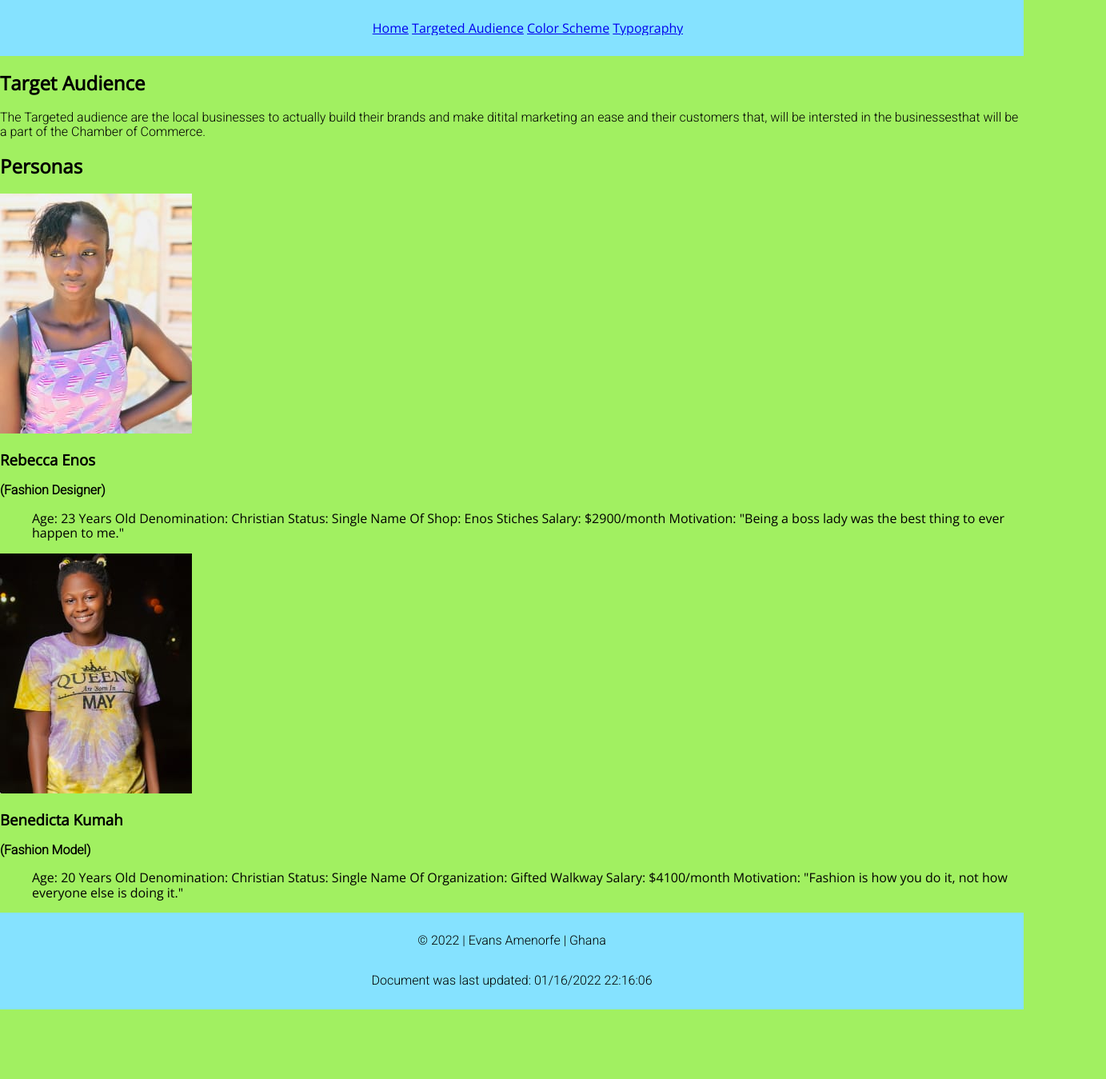
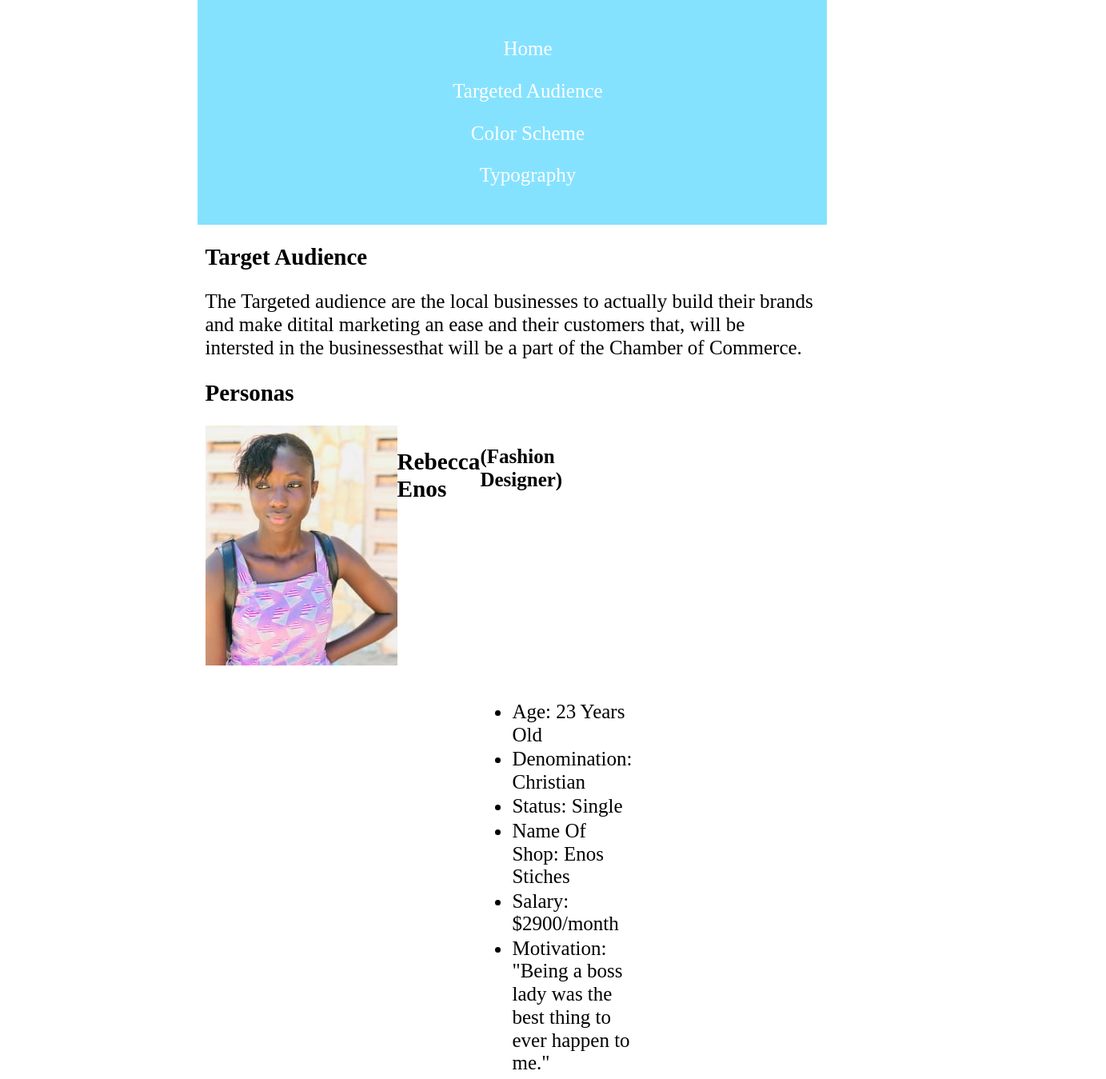
Before and after one commit to evansamenorfe/wdd2330, a plain HTML site: page lesson3/target-audience.html in a window 1280 px wide. Shown: the top 1349 px of the page at 80% size, 1383 px wide, since content can reach past the window. Before the commit the page ends 1262 px from the top, so only its background shows below. Drawn offline with nearby package versions, Linux system fonts and the light colour scheme.

Commit message:
updating css

```diff
--- a/lesson3/style/style.css
+++ b/lesson3/style/style.css
@@ -5,33 +5,144 @@ header, footer {
     text-align: center;
     background-color: #85E2FF;
     padding: 10px;
+    color: black;
+}
+/*font-family: 'Open Sans', sans-serif;
+    font-family: 'Roboto', sans-serif*/
+
+body {
+    font-size: 25px;
 }
 
+
+
+header,
+main,
+section,
+footer {
+	max-width: 767px;
+	margin: 0 auto;
+}
 h2 {
-    font-family: 'Open Sans', sans-serif;
-    font-size: auto;
+	font-size: 29px;
+}
+h3 {
+	color: #000000;
 }
 
-p {
-    font-family: 'Roboto', sans-serif;
-    font-size: 16p
+nav {
+	margin: 0 auto;
+	max-width: 780px;
+
+}
+nav ul {
+	list-style-type: none;
+	overflow: hidden;
+}
+nav ul li a {
+	display: block;
+	color: white;
+	text-align: center;
+	padding: 0.75rem;
+	text-decoration: none;
+	font-size: 25px;
+	transition: 0.5s;
 }
 
-body {
-    font-family: 'Open Sans', sans-serif;
-    background-color: #a1f061;
-    font-size: 16px;
+footer {
+	height: 8rem;
 }
 
-img {
-    size: auto;
+main picture {
+	display: none;
+	margin: 1rem;
+}
+.personas1 {
+    display: grid;
+    grid-template-columns: 1fr 1fr 1fr 1fr;
+    grid-template-rows: 1fr 1fr 1fr 1fr 1fr;
+    grid-gap: 0.98rem
 }
 
-nav a {
-    font-size: 1rem;
+/* Tablet Views ******************************/
+@media only screen and (min-width: 37.5em) {
+	h1 {
+		font-size: 1.5rem;
+	}
+
+	/* Horizontal Menu Examples */
+	/* Flex *********************/
+	 		nav ul { display: flex; }
+		  nav ul li { flex: 1 1 auto; }
+
+	/* flex display *********************/
+ 	nav ul {
+		display: flex;
+
+	}
+
+	nav a {
+		font-size: 1rem;
+	}
+
+	nav a:hover {
+		/* 	background-color: #bbb;
+	color: #36454f; */
+		--d: 75%;
+	}
+
+	main {
+		grid-template-columns: 1fr 1fr;
+	}
+	article:nth-child(3) {
+		grid-column: span 2;
+	}
+	main picture {
+		display: block;
+	}
+	main picture img {
+		width: 100%;
+		height: auto;
+		border: 1px solid #bbb;
+	}
 }
 
-nav ul {
-    list-style-type: none;
-    overflow: hidden;
+
+
+/* Desktop Views ****************************/
+@media only screen and (min-width: 60em) {
+	h1 {
+		font-size: 2rem;
+	}
+	nav a {
+		font-size: 1.1rem;
+	}
+	main {
+		grid-template-columns: 1fr 1fr 1fr;
+        grid-template-rows: 1fr 1fr;
+	}
+	article:nth-child(3) {
+		grid-column: span 1;
+	}
+
+    .becky {
+        display: grid;
+        grid-column: 1/2;
+        grid-row: 1/2;
+    }
+    .details1 {
+        display: grid;
+        grid-column: 3/4;
+        grid-row: 3/4;
+    }
+    .bene {
+        display: grid;
+        grid-column: 3/4;
+        grid-row: 3/4;
+    }
+    .details2 {
+        display: grid;
+        grid-column: 3/4;
+        grid-row: 3/4;
+    }
 }
--- a/lesson3/target-audience.html
+++ b/lesson3/target-audience.html
@@ -4,7 +4,7 @@
     <meta charset="UTF-8" />
     <meta http-equiv="X-UA-Compatible" content="IE=edge" />
     <meta name="viewport" content="width=device-width, initial-scale=1.0" />
-    <title>Site Plan Audience</title>
+    <title>Target Audience</title>
 
     <link
       rel="stylesheet"
@@ -34,7 +34,7 @@
     </header>
 
     <main>
-      <h2>Target Audience</h2>
+      <h2 class="target">Target Audience</h2>
       <p>
         The Targeted audience are the local businesses to actually build their
         brands and make ditital marketing an ease and their customers that, will
@@ -44,42 +44,49 @@
 
       <h2>Personas</h2>
       <div class="personas1">
-          <div class="beckyimg">
-            <img class="becky" src="images/becky.jpeg" alt="Image of Rebecca">
+        <div class="becky">
+          <img class="beckyimg" src="images/becky.jpeg" alt="Image of Rebecca" />
           <h3>Rebecca Enos</h3>
           <p>
             <strong>(Fashion Designer)</strong>
-
           </p>
-            <ul>
-                Age: 23 Years Old
-                Denomination: Christian
-                Status: Single
-                Name Of Shop: Enos Stiches
-                Salary: $2900/month
-                Motivation: "Being a boss lady was the best thing to ever happen to me."
+          <ul class="details1">
+            <li>Age: 23 Years Old</li>
+            <li>Denomination: Christian</li>
+            <li>Status: Single </li>
+            <li>Name Of Shop: Enos Stiches </li>
+            <li>Salary: $2900/month </li>
+            <li>Motivation: "Being a boss lady was the best thing to ever happen to me."</li>
           </ul>
         </div>
         <div class="bene">
-            <img class="beneimg" src="images/bene.jpeg" alt="Image of Benedicta">
+          <img class="beneimg" src="images/bene.jpeg" alt="Image of Benedicta"/>
           <h3>Benedicta Kumah</h3>
           <p>
             <strong>(Fashion Model)</strong>
-
           </p>
-            <ul>
-                Age: 20 Years Old
-                Denomination: Christian
-                Status: Single
-                Name Of Organization: Gifted Walkway
-                Salary: $4100/month
-                Motivation: "Fashion is how you do it, not how everyone else is doing it."
+          <ul class="details2">
+            <li>Age: 20 Years Old </li>
+            <li> Denomination: Christian</li>
+            <li>Status: Single</li>
+            <li>Name ofOrganization: Gifted Walkway </li>
+            <li>Salary: $4100/month</li>
+            <li>Motivation "Fashion is how you do it, not how everyone else is doing it."</li>
+            </li>
           </ul>
         </div>
       </div>
+    </main>
 
-
-    </main>
+    <section>
+        <h2>Scenarios</h2>
+        <ul>
+          <li>What reliable businesses can i get access to in this locality?</li>
+          <li>What businesses are on this site?</li>
+          <li>What servises can they offer me?</li>
+          <li>How affordable will they be?</li>
+        </ul>
+    </section>
 
     <footer>
       <p class="currentyear">&copy 2022 | Evans Amenorfe | Ghana</p>
```
Also changed, not shown: lesson3/color-scheme.html (+22 -19 lines), lesson3/index.html (+1 -1 lines), lesson3/typography.html (+18 -18 lines). Lines whose indentation alone changed are shown as unchanged.
